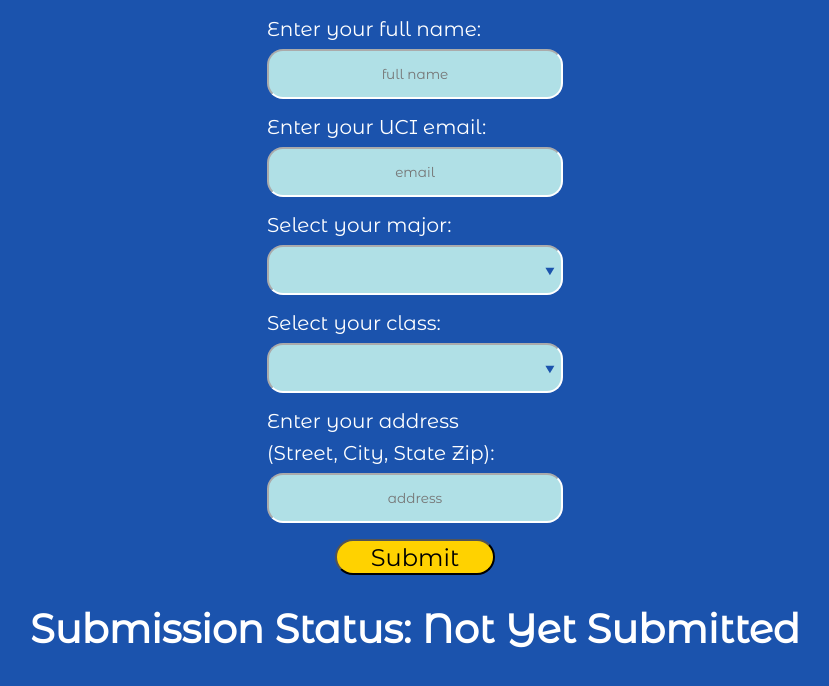
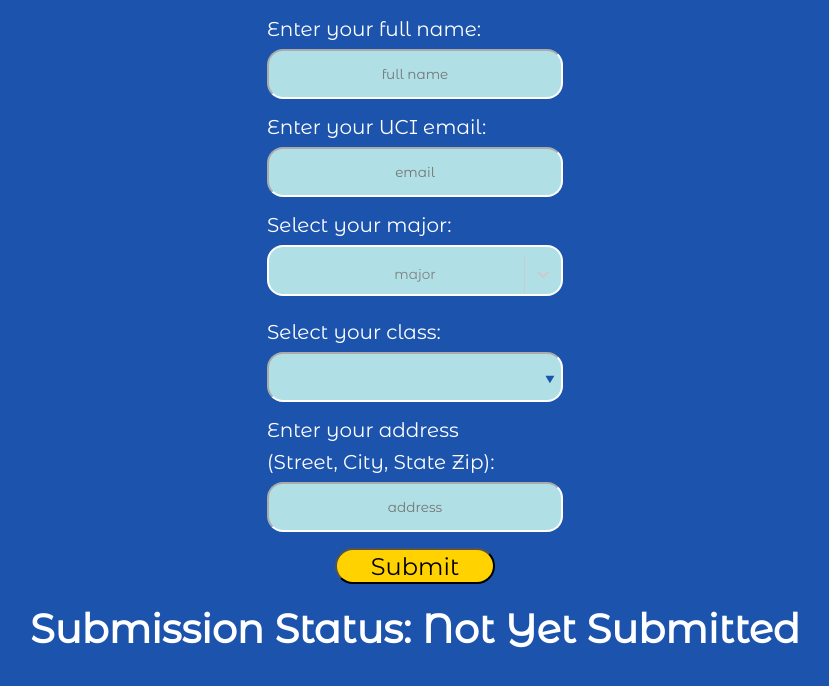
Before and after one commit to henryg0/Escan_frontend, a React app: page / in a window 1280 px wide. Shown: the part 138-824 px from the top of the page, without its empty margins (225-1054 px from the left). Built offline with nearby package versions, Linux system fonts and the light colour scheme; a web font is replaced by a local one.

Commit message:
updated form using React Select

```diff
--- a/package.json
+++ b/package.json
@@ -12,6 +12,7 @@
     "react-axios": "^2.0.4",
     "react-dom": "^17.0.1",
     "react-scripts": "4.0.2",
+    "react-select": "^4.1.0",
     "web-vitals": "^1.1.0"
   },
   "scripts": {
--- a/src/components/App.css
+++ b/src/components/App.css
@@ -37,6 +37,7 @@ input::-webkit-calendar-picker-indicator {
 
 .App {
   text-align: center;
+  visibility: visible;
 }
 
 .form {
@@ -83,3 +84,17 @@ input::-webkit-calendar-picker-indicator {
 ::-moz-placeholder {  /* Firefox 19+ */
   text-align: center;
 }
+
+.major-selection {
+  background-color:powderblue;
+  width:19rem;
+  height:3rem;
+  text-align:center;
+  font-family:'Montserrat Alternates';
+  border-color:white;
+  border-radius: 1rem;
+  margin-bottom: 1rem;
+  border-width:2px;
+  color:rgb(187, 58, 10);
+  font-size:0.85rem;
+}
--- a/src/components/Form.jsx
+++ b/src/components/Form.jsx
@@ -5,7 +5,7 @@ import Heading from "./Heading";
 import Major from './Major';
 import Year from "./Year";
 import Ending from './Ending';
-import pic from './12.jpg';
+import Select from 'react-select';
 
 class Form extends React.Component {
   constructor(props) {
@@ -28,6 +28,7 @@ class Form extends React.Component {
   handleSubmit = (e) => {
     const student = this.state;
     // validate input here
+    console.log(this.state)
     axios.post('https://escan-backend.herokuapp.com/Students/create', student)
       .then ((res) => {
         console.log('res: ' + res.data);
@@ -108,46 +109,10 @@ class Form extends React.Component {
             placeholder="email"
             onChange = {this.handleEmailChange}>
           </input>
+
           <p>Select your major:</p>
-          <input
-          list="majors"
-          id="major-choice"
-          name="major-choice"
-          onChange={this.handleMajorChange}
-          onKeyDown={this.eraseSelection}
-          />
-          <datalist id="majors">
-            <select>
-            /* add more */
-            <Major
-              major="Aerospace Engineering"
-            />
-            <Major
-              major="Biomedical Engineering"
-            />
-            <Major
-              major="Civil Engineering"
-            />
-            <Major
-              major="Computer Engineering"
-            />
-            <Major
-              major="Computer Science and Engineering"
-            />
-            <Major
-              major="Electrical Engineering"
-            />
-            <Major
-              major="Environmental Engineering"
-            />
-            <Major
-              major="Material Science and Engineering"
-            />
-            <Major
-              major="Mechanical Engineering"
-            />
-          </select>
-          </datalist>
+          <Major
+          className="major-selection"/>
 
           <br />
           <p>Select your class:</p>
--- /dev/null
+++ b/src/components/Major.css
@@ -0,0 +1,5 @@
+.major-select {
+  color:blue;
+  width:18.5rem;
+  margin:0 auto;
+}
--- a/src/components/Major.jsx
+++ b/src/components/Major.jsx
@@ -1,4 +1,85 @@
 import React from 'react';
+import Select from 'react-select';
+import './Major.css'
+
+const options = [
+  {
+    value:'Aero', label: 'Aerospace Engineering',
+  },
+  {
+    value:'CPE', label: 'Computer Engineering',
+  },
+  {
+    value:'Civil', label: 'Civil Engineering',
+  },
+  {
+    value:'CSE', label: 'Computer Science & Engineering',
+  },
+  {
+    value:'Aero', label: 'Aerospace',
+  },
+  {
+    value:'CPE', label: 'SEW',
+  },
+  {
+    value:'Aero', label: 'Aerospace',
+  },
+  {
+    value:'CPE', label: 'SEW',
+  },
+]
+
+/*
+background-color:powderblue;
+  width:18rem;
+  height:2.75rem;
+  text-align:center;
+  font-family:'Montserrat Alternates';
+  border-color:white;
+  border-radius: 1rem;
+  margin-bottom: 1rem;
+  color:rgb(187, 58, 10);
+  font-size:0.85rem;
+  position:relative;
+  */
+const styles = {
+  control: (base) => ({
+    ...base,
+    backgroundColor: 'powderblue',
+    fontFamily:'Montserrat Alternates',
+    height: '3.2rem',
+    borderRadius: '1rem',
+    borderColor: 'white',
+    borderWidth: '0.125rem',
+    fontSize: '0.85rem'
+  }),
+  valueContainer: (base) => ({
+    ...base,
+    height: '3.4rem',
+    color: 'blue'
+  }),
+  indicatorsContainer : (base) => ({
+    ...base,
+    '.myDropDown' : {
+      '&__dropdown-indicator': {
+        color:'blue'
+      }
+    }
+  }),
+  option: (base) => ({
+    ...base,
+    color: 'black',
+    backgroundColor: 'orange',
+    height: '4rem'
+  }),
+  placeholder: (base) => {
+    return {
+      ...base,
+      color: 'grey',
+      marginLeft: '46%'
+    }
+  }
+}
 
 class Major extends React.Component {
   constructor(props) {
@@ -6,8 +87,14 @@ class Major extends React.Component {
   }
 
   render() {
-    return <option value={this.props.major}></option>
-  }
-}
+    return (
+    <div className="major-select">
+      <Select
+      options={options}
+      styles={styles}
+      autosize={true}
+      placeholder="major"/>
+    </div>
+    )}}
 
 export default Major;
```
Also changed, not shown: 1 other file.
